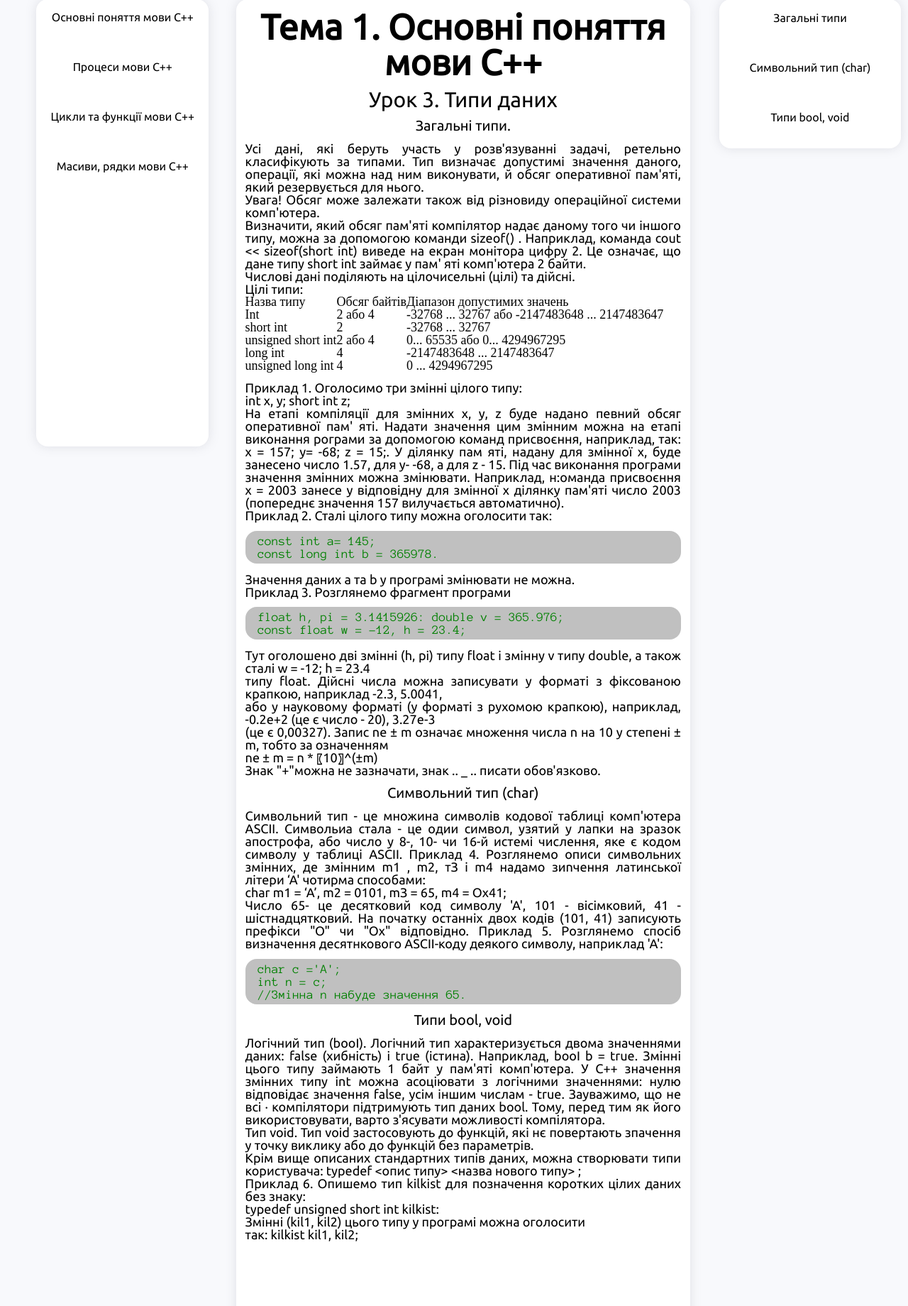
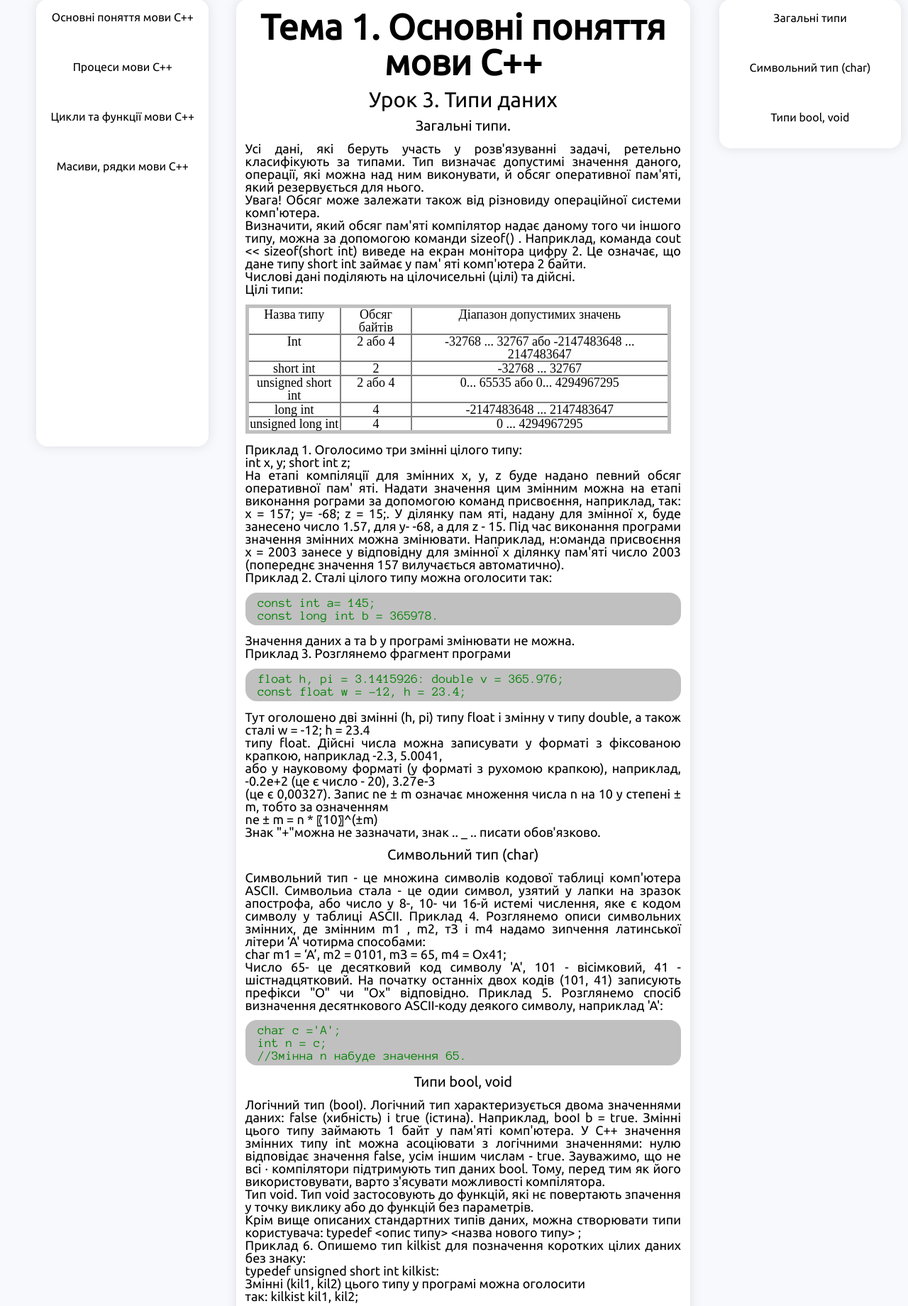
Before and after one commit to kostya-kon/multimedia_guide_for_cpp, a Django app: page /lessons/3 in a window 1280 px wide. Shown: the part 81-1921 px from the top of the page at 71% size. Run offline with Django 3.2, Linux system fonts and the light colour scheme; lists and menus that the app fills with data are empty.

Commit message:
ignore it

```diff
--- a/static/style/text.css
+++ b/static/style/text.css
@@ -41,16 +41,22 @@ p
     color: green;
 }
 
-table .regular
+table.regular
 {
     margin-top: 2%;
     border: 5px solid silver;
     border-radius: 16px;
     width: 600px;
 }
-th .regular, td .regular
+table.regular th
 {
     text-align: center;
     border: 2px solid grey;
     margin: 5px;
 }
+table.regular tr
+{
+    text-align: center;
+    border: 2px solid grey;
+    margin: 5px;
+}
--- a/templates/lessons/lesson2.html
+++ b/templates/lessons/lesson2.html
@@ -115,7 +115,9 @@
                 &ltназва змінної N&gt =&ltзначення N&gt, &ltсписок інших змінних&gt ;<br>
             </p>
 {% endblock main %}
+{% block anchors %}
 <div class="anchors anchors1_2">
     <a href="#subTheme1_2_1">Перша програма</a>
     <a href="#subTheme1_2_2">Сталі та змінні</a>
 </div>
+{% endblock anchors %}
```
